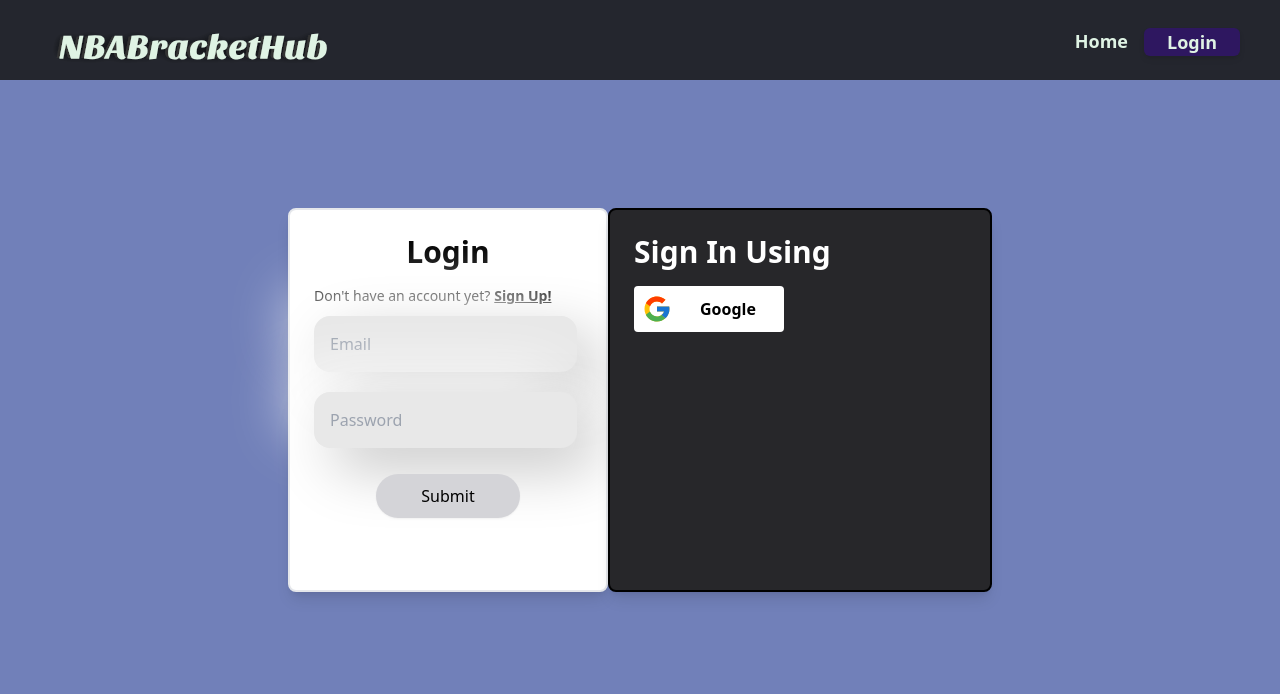
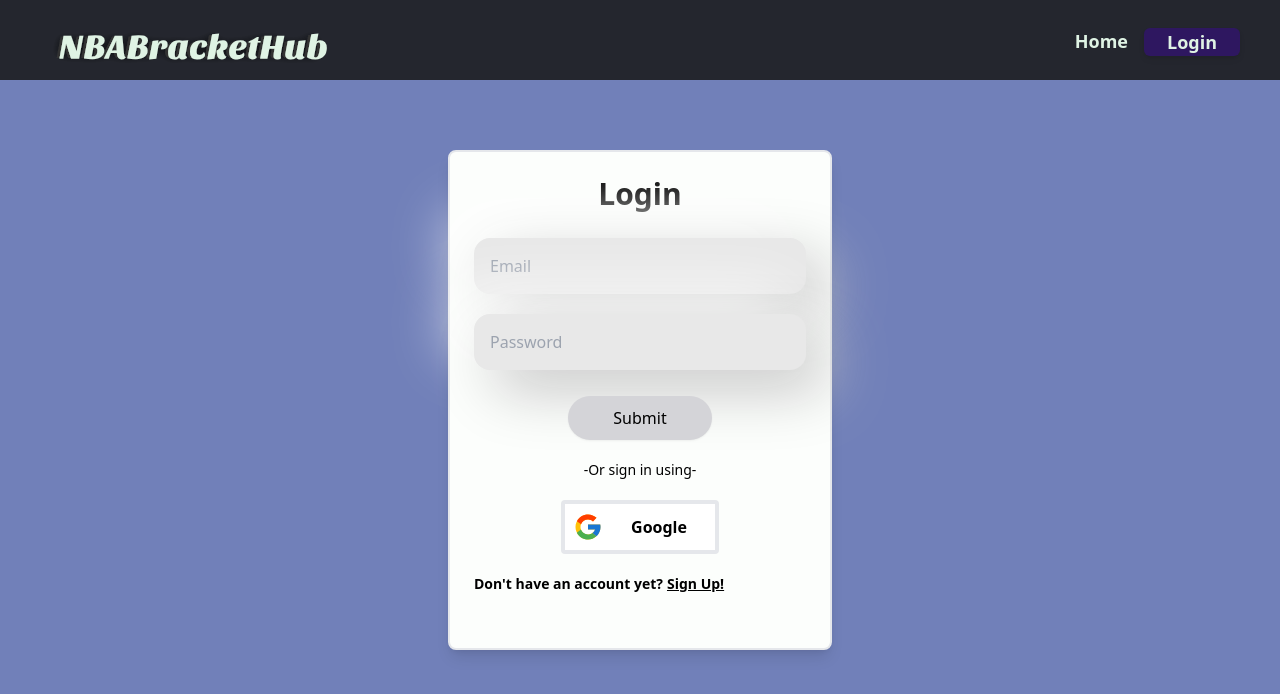
Before and after one commit to Abdirazak140/NBABracketHub, a React (Create React App) app: page /login in a window 1280 px wide. Shown: the top 694 px of the page. Built offline with nearby package versions, Linux system fonts and the light colour scheme; no server answers.

Commit message:
Redesigned the login/signup ui

```diff
--- a/src/index.css
+++ b/src/index.css
@@ -65,16 +65,12 @@
   margin-bottom: 10px;
   border-radius: 16px;
   background: #e8e8e8;
-  box-shadow: 20px 20px 60px #c5c5c500,
-     -20px -20px 60px #ffffff44;
   transition: 0.3s;
  }
 
 .input2:focus {
   outline-color: #e8e8e8;
   background: #e8e8e8;
-  box-shadow: inset 20px 20px 60px #c5c5c5,
-     inset -20px -20px 60px #ffffff;
   transition: 0.3s;
  }
 
--- a/src/pages/Login.tsx
+++ b/src/pages/Login.tsx
@@ -48,32 +48,32 @@ function Login(){
         <div>
             <Navbar/>
             <div className="flex justify-center items-center w-full h-screen bg-glucose">
-                <form className="border-2 w-80 bg-white shadow-lg rounded-lg p-6 h-96">
+                <form className="border-2 w-96 bg-honeydue-shade shadow-lg rounded-lg p-6 h-login-h">
                     <div className="flex justify-center w-full">
                         <h2 className="font-bold text-3xl mb-4">Login</h2>
                     </div>
-                    <div className="flex justify-start w-full">
-                        <p className="text-sm font-medium">Don't have an account yet?</p>
-                        <Link to="/signup" className="text-sm font-bold ml-1 underline">Sign Up!</Link>
-                    </div>
+                    <div className="flex flex-col justify-center">
                         <input id="email-input" type="email" placeholder="Email" className="input1"></input>
                         <input id="password-input" type="password" placeholder="Password" className="input1"></input>
                         <p className="text-red-500 font-bold">{errorMessage}</p>
+                    </div>
                     <div className="flex justify-center w-full">
                         <button onClick={UserLogin} type="submit" className="rounded-full bg-zinc-300 shadow-sm w-36 h-11 mt-4">Submit</button>
                     </div>
-                </form>
-                <div className="border-2 border-black w-96 h-96 shadow-lg rounded-lg p-6 bg-zinc-800">
-                    <div className="flex flex-col items-start w-full">
-                        <h2 className="font-bold text-3xl mb-4 text-white">Sign In Using</h2>
-                        <button onClick={GoogleLogin} className="bg-white text-black font-bold py-2 px-2 rounded inline-flex items-center">
+                    <p className="text-sm font-medium text-center mt-5">-Or sign in using-</p>
+                    <div className="flex justify-center w-full mt-5">
+                        <button onClick={GoogleLogin} className="bg-white border-4 text-black font-bold py-2 px-2 rounded inline-flex items-center hover:bg-honeydue-shade">
                                 <IconContext.Provider value={{ size: "30px"}}>
                                     <FcGoogle/>
                                 </IconContext.Provider>
                                 <span className="ml-2 px-5">Google</span>
                         </button>
                     </div>
+                    <div className="flex justify-start w-full mt-5">
+                        <p className="text-sm font-bold">Don't have an account yet?</p>
+                        <Link to="/signup" className="text-sm font-bold ml-1 underline">Sign Up!</Link>
                     </div>
+                </form>
             </div>
         </div>
     )
--- a/src/pages/SignUp.tsx
+++ b/src/pages/SignUp.tsx
@@ -49,18 +49,20 @@ function Signup(){
     return(
         <div>
             <div className="flex justify-center items-center w-full h-screen bg-federal">
-                <form className="border-2 border-grey-500 w-80 bg-black shadow-lg rounded-lg p-6 h-100">
+                <form className="border-2 border-grey-500 w-96 bg-black shadow-lg rounded-lg p-6 h-100">
                     <div className="flex flex-row justify-center w-full">
                         <h2 className="font-bold text-3xl mb-4 text-white">Signup</h2>
                     </div>
                     <div className="flex flex-row justify-start w-full">
                         <Link to="/login" className="text-sm font-bold ml-1 underline text-white">Go Back</Link>
                     </div>
-                    <input id="email-input" type="email" placeholder="Email" className="input2"></input>
-                    <input id="name-input" type="text" placeholder="Name" className="input2"></input>
-                    <input id="password-input" type="password" placeholder="Create Password" className="input2"></input>
-                    <input id="verify-input" type="password" placeholder="Verify Password" className="input2"></input>
-                    <p className="text-red-500 font-bold">{errorMessage}</p>
+                    <div className="flex flex-col justify-center">
+                        <input id="email-input" type="email" placeholder="Email" className="input2"></input>
+                        <input id="name-input" type="text" placeholder="Name" className="input2"></input>
+                        <input id="password-input" type="password" placeholder="Create Password" className="input2"></input>
+                        <input id="verify-input" type="password" placeholder="Verify Password" className="input2"></input>
+                        <p className="text-red-500 font-bold">{errorMessage}</p>
+                    </div>
                     <div className="flex flex-row justify-center w-full">
                         <button onClick={createUser} type="submit" className="rounded-full bg-zinc-500 shadow-sm w-36 h-11 mt-3">Create</button>
                     </div>
--- a/tailwind.config.js
+++ b/tailwind.config.js
@@ -11,6 +11,7 @@ module.exports = {
         'federal': '#2E1760',
         'zaffre': '#3423A6',
         'glucose': '#7180B9',
+        'honeydue-shade': '#fcfefc',
         'honeydue': '#DFF3E4',
         'honeydue-transparent': 'rgba(240, 230, 140, 0.3)',
         'glucose-transparent': 'rgba(113, 128, 185, 0.2)'
@@ -23,6 +24,7 @@ module.exports = {
         '70': '280px',
         'final': '208px',
         'h2': '500px',
+        'login-h': '500px'
       },
       borderRadius: {
         'home': '100px'
```
Lines whose indentation alone changed are shown as unchanged.
